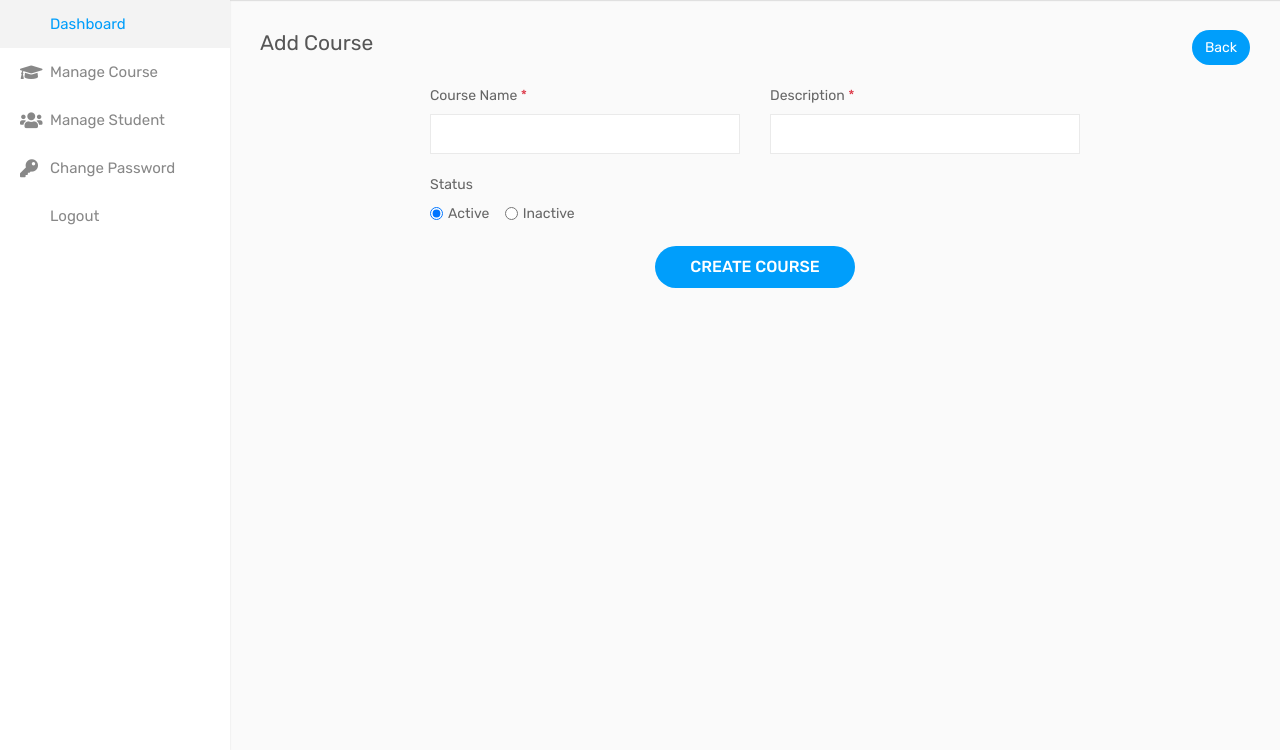
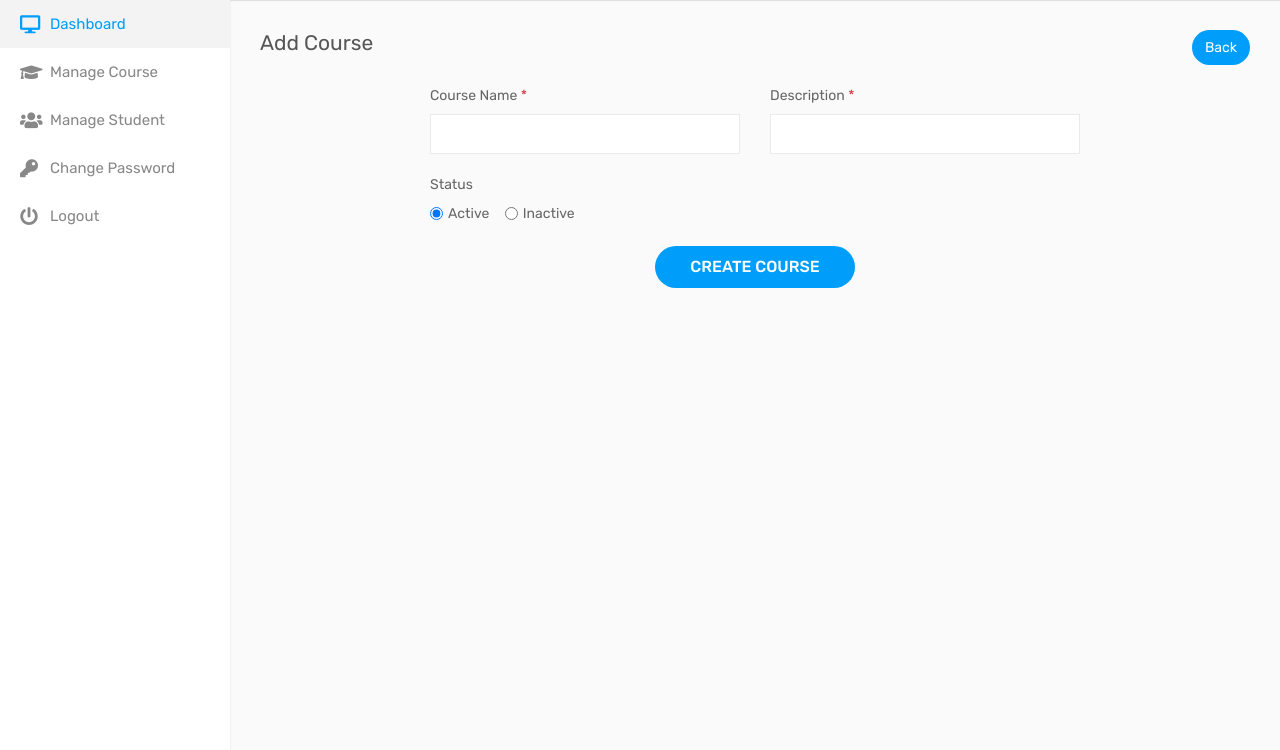
Before and after one commit to bravogitme03/WS-102-MELENDRES, a PHP site: page /add-course.php in a window 1280 px wide. Shown: the part 50-800 px from the top of the page. Run offline with PHP 8.4, Linux system fonts and the light colour scheme; the visitor is signed in with stand-in values (Sample User, id 1); some libraries are stand-ins or nearby versions.

Commit message:
real na bombahan sa hiroshima

```diff
--- a/header.php
+++ b/header.php
@@ -48,7 +48,7 @@
                 <div id="sidebar-menu" class="sidebar-menu">
                     <ul>
                         <li class="active">
-                            <a href="dashboard.php"><i class="fa fa-dashboard"></i> <span>Dashboard</span></a>
+                            <a href="dashboard.php"><i class="fa fa-desktop"></i> <span>Dashboard</span></a>
                         </li>
                         <li>
                             <a href="manage-course.php"><i class="fa fa-graduation-cap"></i> <span>Manage Course</span></a>
@@ -60,7 +60,7 @@
                             <a href="change-password.php"><i class="fa fa-key"></i> <span>Change Password</span></a>
                         </li>
                         <li>
-                            <a href="logout.php"><i class="fa fa-sign-out"></i> <span>Logout</span></a>
+                            <a href="logout.php"><i class="fa fa-power-off"></i> <span>Logout</span></a>
                         </li>
                     </ul>
                 </div>
```
